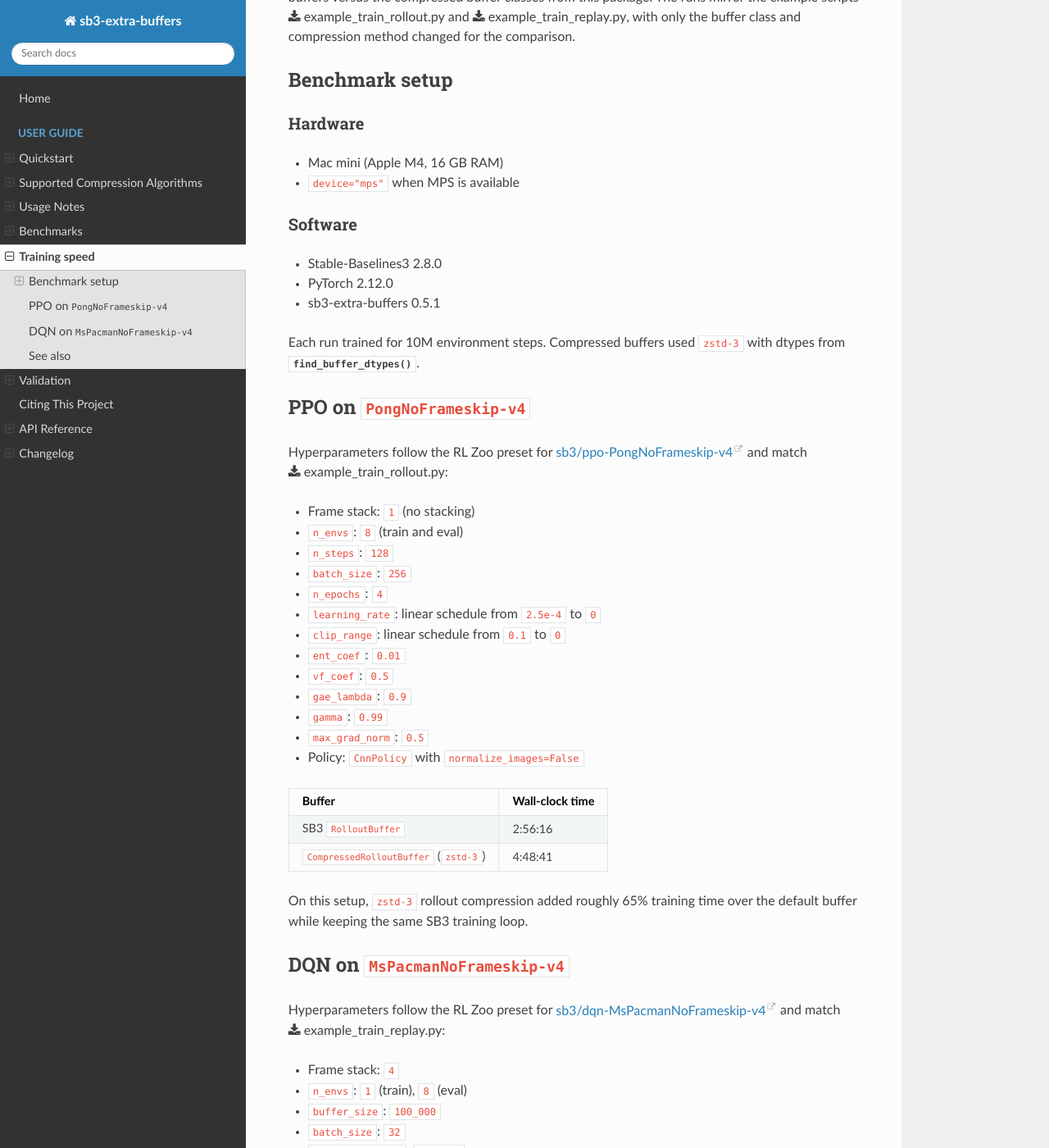
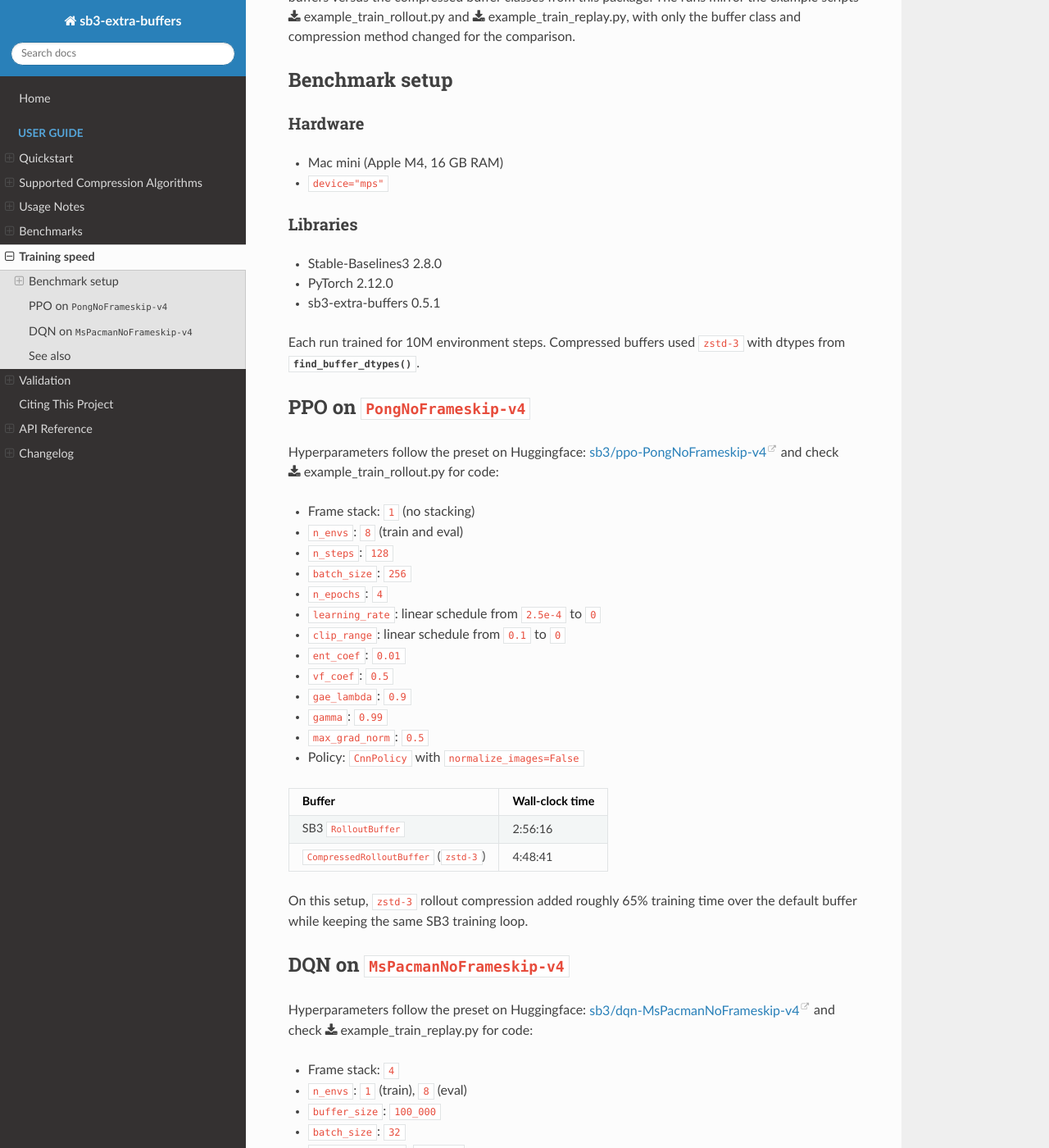
Before and after one commit to Trenza1ore/sb3-extra-buffers, a Sphinx documentation site: the page built from docs/speed.rst, in a window 1280 px wide and 1400 px high, scrolled down 246 px. Shown: the whole window at 82% size. Built offline with Sphinx 7.4.7 and the Read the Docs theme 3.1.0, drawn with Linux system fonts in a browser that asks for light colours.

Commit message:
docs: update speed.rst

```diff
--- a/docs/speed.rst
+++ b/docs/speed.rst
@@ -15,10 +15,10 @@ Hardware
 ~~~~~~~~
 
 - Mac mini (Apple M4, 16 GB RAM)
-- ``device="mps"`` when MPS is available
+- ``device="mps"``
 
-Software
-~~~~~~~~
+Libraries
+~~~~~~~~~
 
 - Stable-Baselines3 2.8.0
 - PyTorch 2.12.0
@@ -30,9 +30,9 @@ with dtypes from :func:`~sb3_extra_buffers.compressed.find_buffer_dtypes`.
 PPO on ``PongNoFrameskip-v4``
 -----------------------------
 
-Hyperparameters follow the RL Zoo preset for
+Hyperparameters follow the preset on Huggingface:
 `sb3/ppo-PongNoFrameskip-v4 <https://huggingface.co/sb3/ppo-PongNoFrameskip-v4>`__
-and match :download:`example_train_rollout.py <../examples/example_train_rollout.py>`:
+and check :download:`example_train_rollout.py <../examples/example_train_rollout.py>` for code:
 
 - Frame stack: ``1`` (no stacking)
 - ``n_envs``: ``8`` (train and eval)
@@ -64,9 +64,9 @@ over the default buffer while keeping the same SB3 training loop.
 DQN on ``MsPacmanNoFrameskip-v4``
 ---------------------------------
 
-Hyperparameters follow the RL Zoo preset for
+Hyperparameters follow the preset on Huggingface:
 `sb3/dqn-MsPacmanNoFrameskip-v4 <https://huggingface.co/sb3/dqn-MsPacmanNoFrameskip-v4>`__
-and match :download:`example_train_replay.py <../examples/example_train_replay.py>`:
+and check :download:`example_train_replay.py <../examples/example_train_replay.py>` for code:
 
 - Frame stack: ``4``
 - ``n_envs``: ``1`` (train), ``8`` (eval)
```
